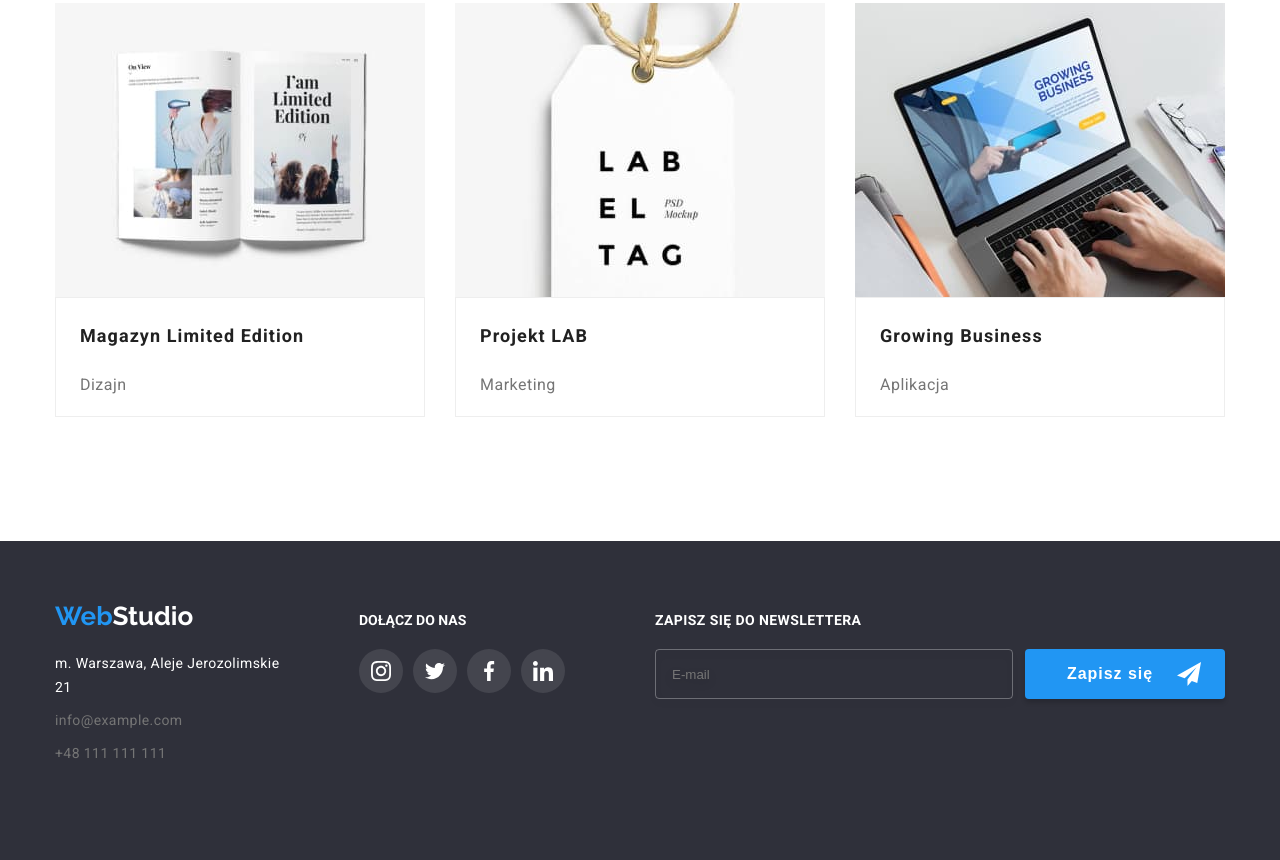
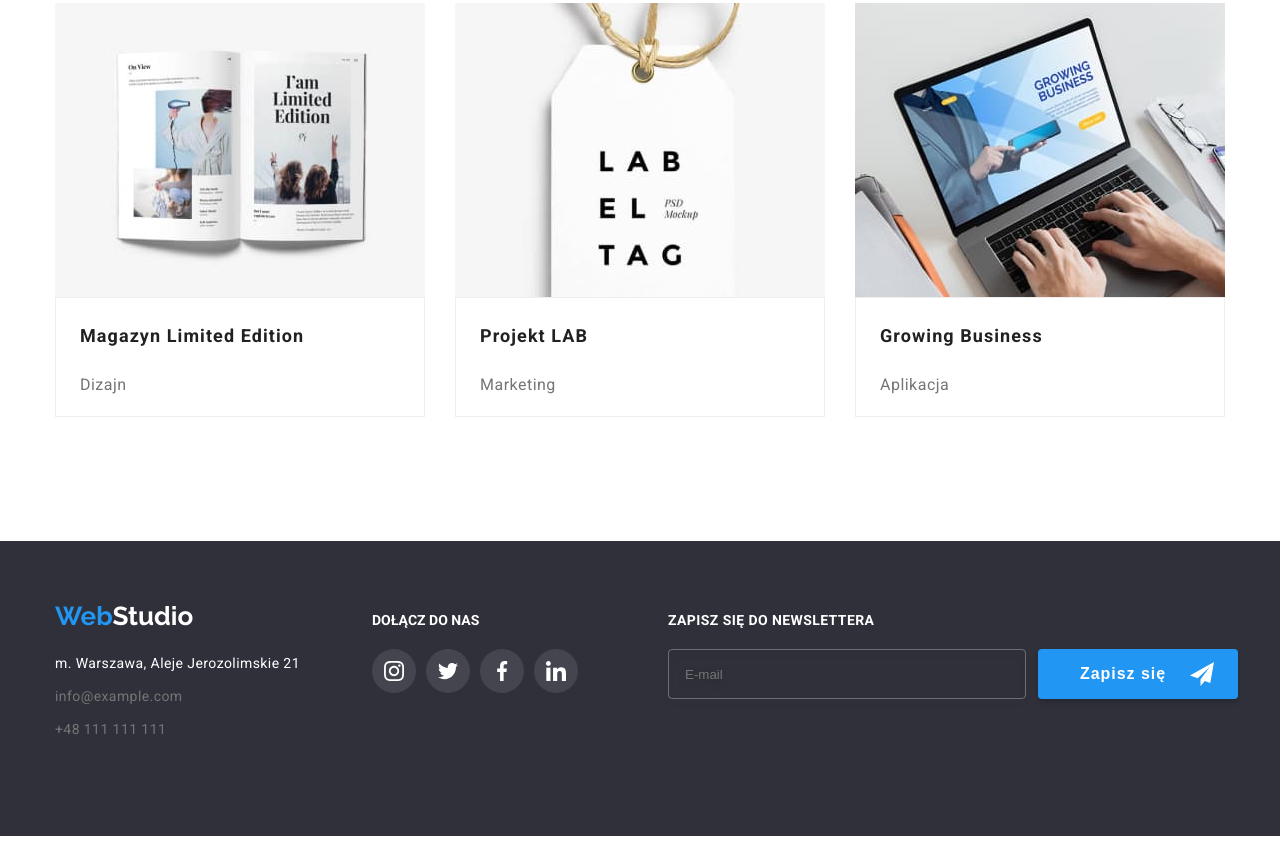
Before and after one commit to piotrekzd/goit-markup-hw-06, a plain HTML site: page portfolio.html in a window 1280 px wide. Shown: the part 1192-2052 px from the top of the page. After the commit the page ends 2028 px from the top, so only its background shows below. Drawn offline with Linux system fonts and the light colour scheme.

Commit message:
footer gotowy

```diff
--- a/css/styles.css
+++ b/css/styles.css
@@ -595,7 +595,10 @@ p {
   margin-top: 60px;
   display: flex;
   flex-direction: column;
-  box-sizing: border-box;
+}
+
+.address {
+  width: 247px;
 }
 
 .logo-footer {
@@ -645,7 +648,7 @@ p {
 
 .footer-left {
   margin-top: 72px;
-  margin-left: 66px;
+  margin-left: 70px;
   display: flex;
   align-content: center;
   flex-direction: column;
```
